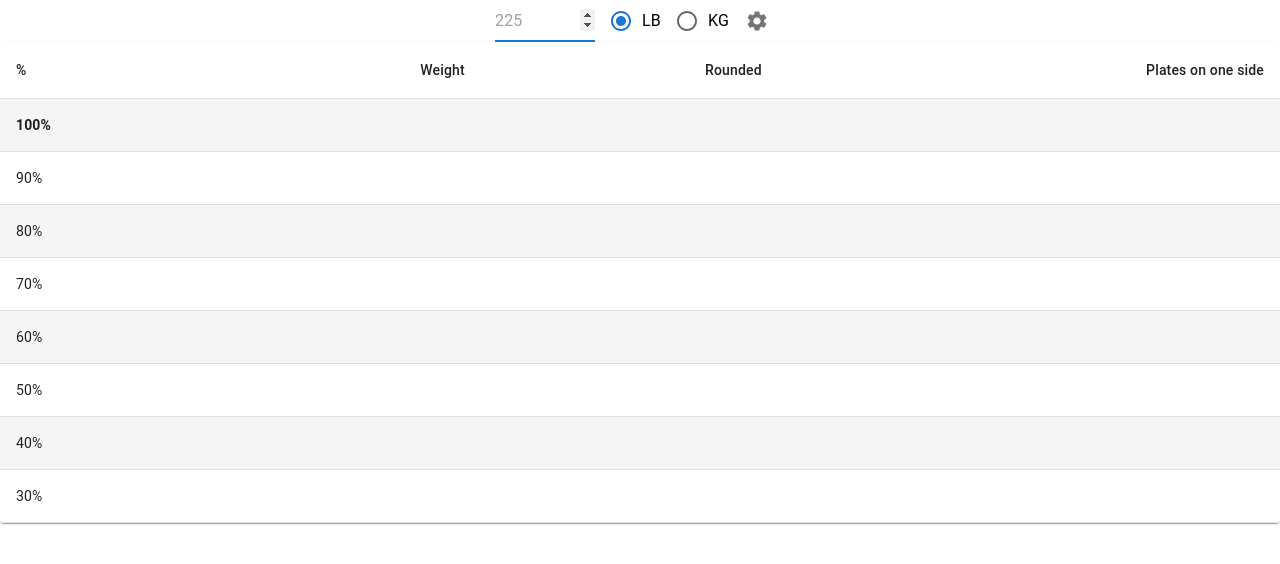
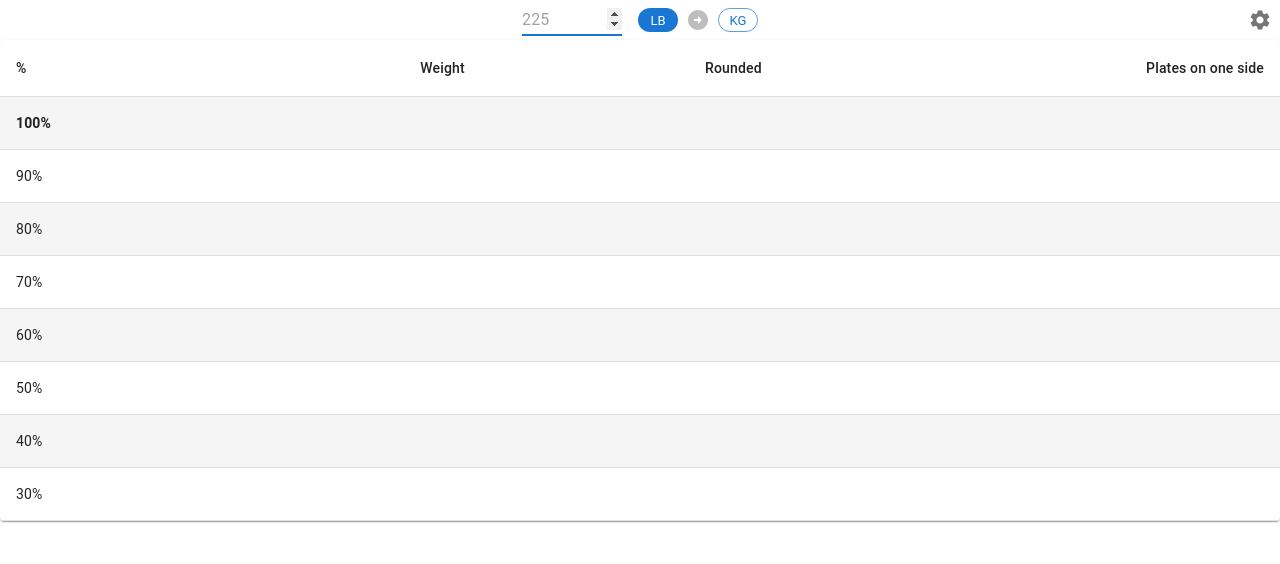
Before and after one commit to esoh/myplatecalculator.com, a React (Create React App) app in the folder webapp/: page / in a window 1280 px wide. Shown: the top 564 px of the page. Built offline with nearby package versions, Linux system fonts and the light colour scheme.

Commit message:
add convert button

```diff
--- a/webapp/package.json
+++ b/webapp/package.json
@@ -5,7 +5,7 @@
   "dependencies": {
     "@emotion/react": "^11.4.1",
     "@emotion/styled": "^11.3.0",
-    "@mui/icons-material": "^5.0.0",
+    "@mui/icons-material": "^5.4.2",
     "@mui/material": "^5.0.0",
     "@mui/styles": "^5.0.0",
     "@testing-library/jest-dom": "^5.11.4",
--- a/webapp/src/App.js
+++ b/webapp/src/App.js
@@ -10,11 +10,14 @@ import TableRow from '@mui/material/TableRow';
 import Paper from '@mui/material/Paper';
 import Typography from '@mui/material/Typography';
 import FormControlLabel from '@mui/material/FormControlLabel';
+import Chip from '@mui/material/Chip';
 import RadioGroup from '@mui/material/RadioGroup';
 import Radio from '@mui/material/Radio';
 import Button from '@mui/material/Button';
 import Box from '@mui/material/Box';
 import IconButton from '@mui/material/IconButton';
+import ArrowCircleLeftIcon from '@mui/icons-material/ArrowCircleLeft';
+import ArrowCircleRightIcon from '@mui/icons-material/ArrowCircleRight';
 import SettingsIcon from '@mui/icons-material/Settings';
 import Dialog from '@mui/material/Dialog';
 import DialogActions from '@mui/material/DialogActions';
@@ -46,13 +49,12 @@ const useStyles = makeStyles(theme => ({
   table: {
     marginBottom: theme.spacing(4),
   },
-  settingsIcon: {
-    position: 'absolute',
-    right: 8,
-  },
   input: {
     marginRight: theme.spacing(2),
     maxWidth: 100,
+  },
+  unitChip: {
+    width: 40,
   },
 }));
 
@@ -69,13 +71,19 @@ function Main() {
   const [isSettingsOpen, setIsSettingsOpen] = useState(false);
   const onClose = () => setIsSettingsOpen(false);
 
-  const handleChangeUnit = e => {
+  const onChangeUnit = newUnit => {
+    setUnit(newUnit);
+    localStorage.setItem(LOCAL_STORAGE.UNIT, newUnit);
+  }
+
+  const onSwitchUnit = () => {
+    const newUnit = unit === UNIT.KG ? UNIT.LB : UNIT.KG;
+
     setUnit(oldUnit => {
-      const newUnit = e.target.value;
       setNum(prev => convertValue(prev, oldUnit, newUnit));
       return newUnit;
     });
-    localStorage.setItem(LOCAL_STORAGE.UNIT, e.target.value);
+    localStorage.setItem(LOCAL_STORAGE.UNIT, newUnit);
   }
 
   const number = isNaN(num) ? null : parseFloat(num);
@@ -106,7 +114,12 @@ function Main() {
   const jumpConfig = JUMP_CONFIG[jumpConfigKey];
   return (
     <div className="App">
-      <Box flexDirection="row" display="flex" justifyContent="center">
+      <Box
+        flexDirection="row"
+        display="flex"
+        justifyContent="center"
+        alignItems="center"
+      >
         <Input
           placeholder="225"
           autoFocus
@@ -118,18 +131,41 @@ function Main() {
           }}
           className={classes.input}
         />
-        <RadioGroup row value={unit} onChange={handleChangeUnit}>
-          <FormControlLabel value={UNIT.LB} control={<Radio />} label="LB" />
-          <FormControlLabel value={UNIT.KG} control={<Radio />} label="KG" />
-        </RadioGroup>
+
+        <Chip
+          label="LB"
+          size="small"
+          onClick={() => onChangeUnit(UNIT.LB)}
+          color='primary'
+          className={classes.unitChip}
+          variant={unit !== UNIT.LB ? 'outlined' : 'filled'}
+        />
 
         <IconButton
-          aria-label="close"
-          className={classes.settingsIcon}
-          onClick={() => setIsSettingsOpen(true)}
+          aria-label="convert"
+          onClick={onSwitchUnit}
+          disabled={isNaN(parseFloat(num))}
         >
-          <SettingsIcon />
+          {unit === UNIT.LB ? <ArrowCircleRightIcon /> : <ArrowCircleLeftIcon />}
         </IconButton>
+
+        <Chip
+          label="KG"
+          size="small"
+          onClick={() => onChangeUnit(UNIT.KG)}
+          color='primary'
+          className={classes.unitChip}
+          variant={unit !== UNIT.KG ? 'outlined' : 'filled'}
+        />
+
+        <div style={{ position: 'absolute', right: 0 }}>
+          <IconButton
+            aria-label="settings"
+            onClick={() => setIsSettingsOpen(true)}
+          >
+            <SettingsIcon />
+          </IconButton>
+        </div>
       </Box>
 
       <TableContainer component={Paper} className={classes.table}>
```
Also changed, not shown: 1 other file (tests, documents, lock files or other folders).
